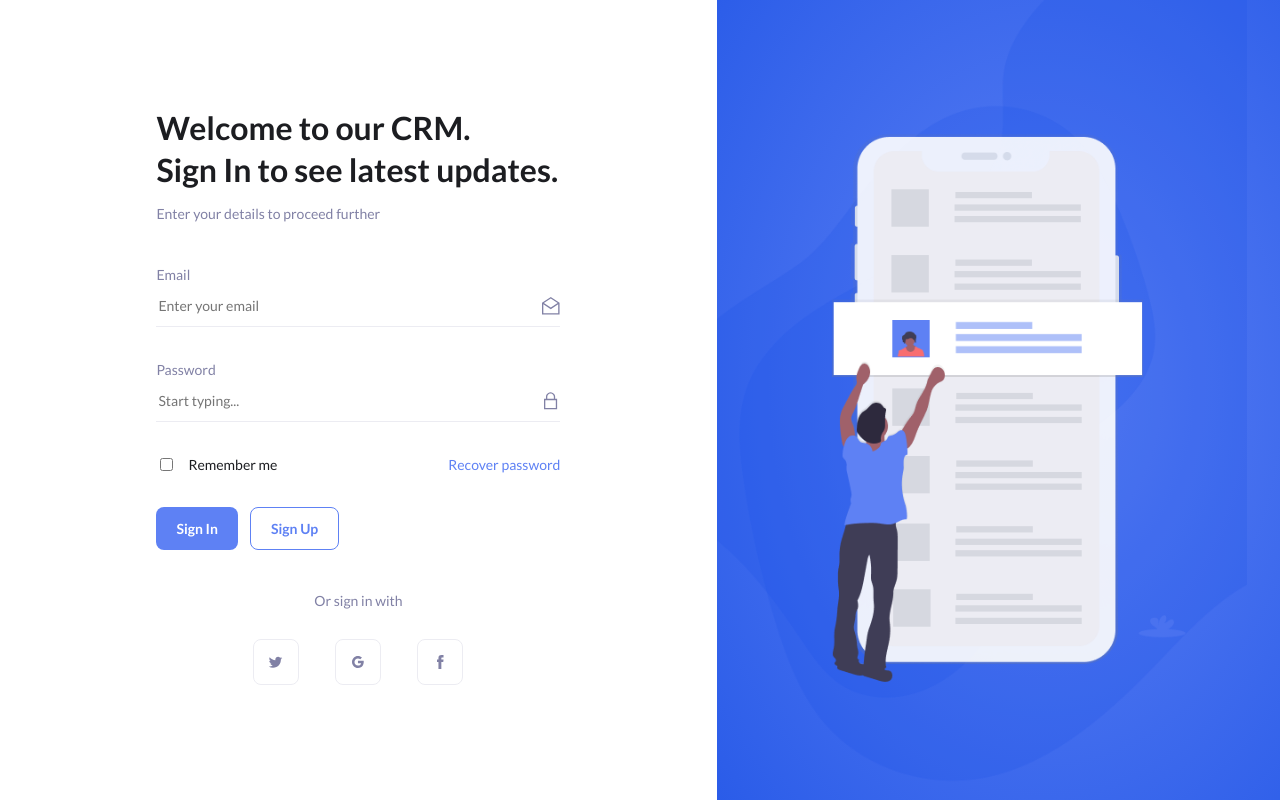
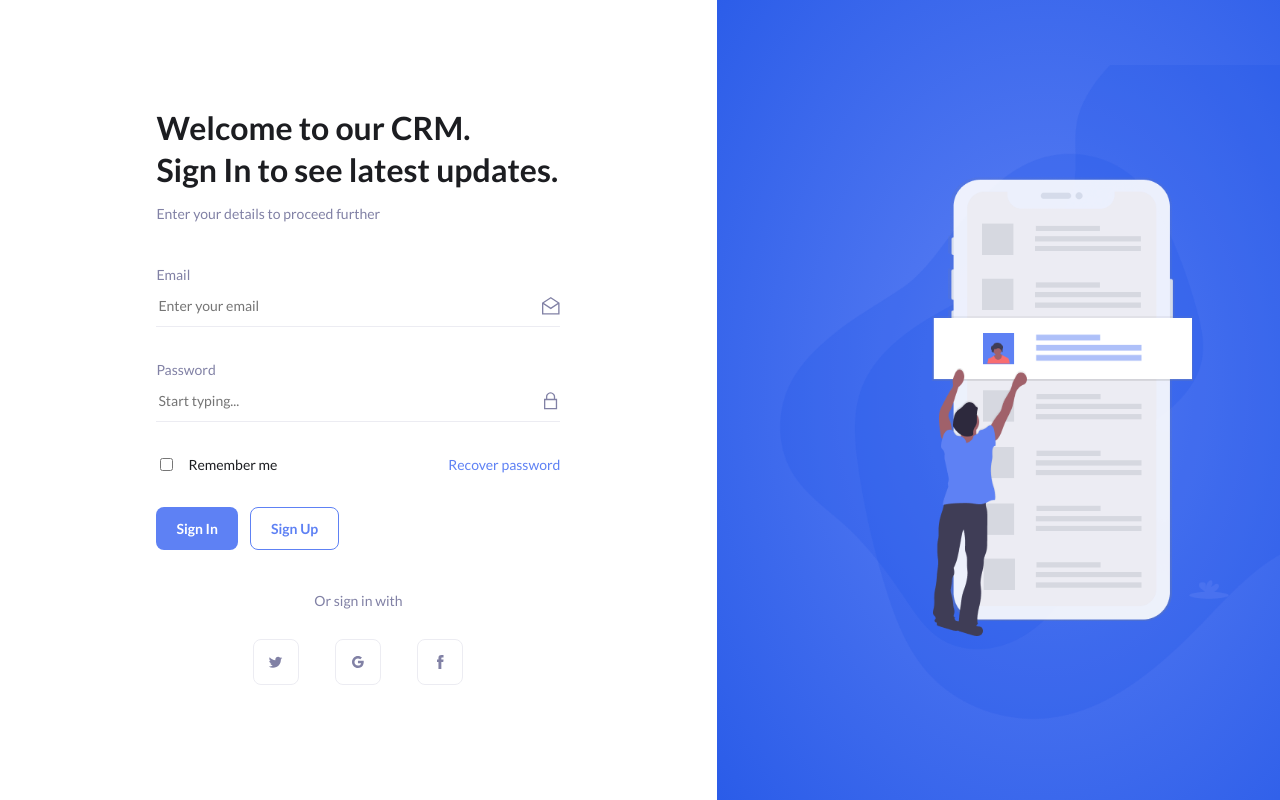
Before and after one commit to Escaflovne/crm-saas-dashboard, a React (Vite) app: page /sign-in in a window 1280 px wide. Built offline with nearby package versions, Linux system fonts and the light colour scheme.

Commit message:
feat: stable responsive illustration layout on SignInPage

```diff
--- a/src/routes/auth/SignInPage.module.css
+++ b/src/routes/auth/SignInPage.module.css
@@ -135,8 +135,8 @@
   display: flex;
   width: 100%;
   min-height: 100vh;
-  align-items: stretch;
-  justify-content: flex-start;
+  align-items: center;
+  justify-content: center;
   background-image: url("../../assets/auth/sign-in/sign-in-visual-bg.svg");
   background-repeat: no-repeat;
   background-position: center;
@@ -150,9 +150,9 @@
 .signIn__illustration {
   position: relative;
   z-index: 1;
-  width: 100%;
-  height: 100%;
-  min-height: 100vh;
-  object-fit: cover;
-  object-position: 130% center;
+  width: auto;
+  height: auto;
+  max-width: 100%;
+  max-height: 100%;
+  object-fit: contain;
 }
```
